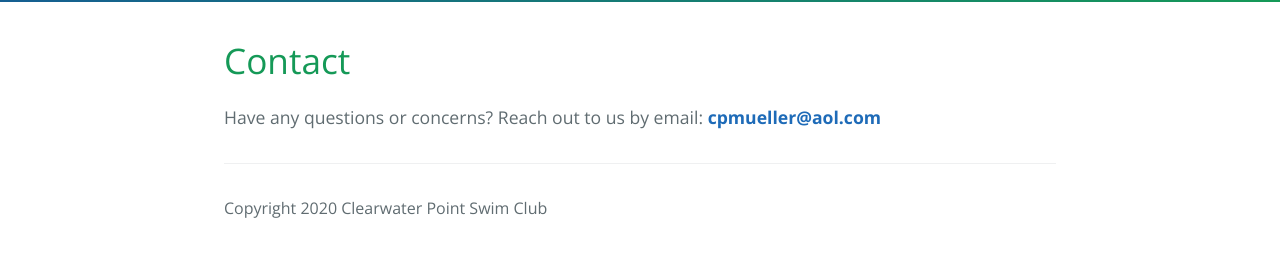
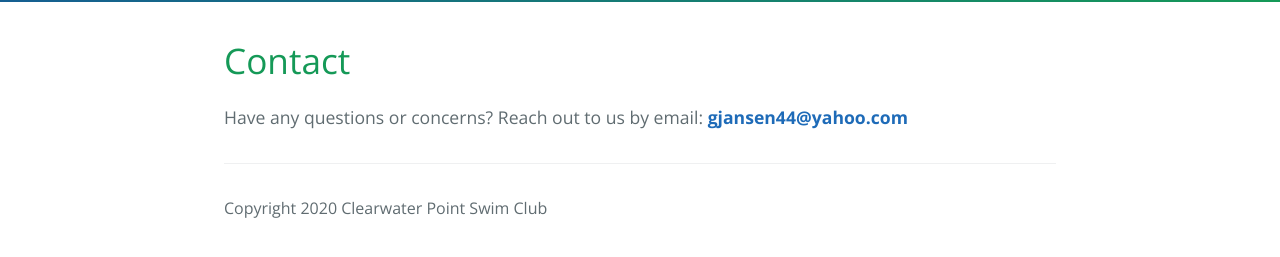
Before and after one commit to cpmueller1/cpmueller1.github.io, a Jekyll site: the page built from contact.html, in a window 1280 px wide. Shown: the part 286-543 px from the top of the page. Built offline with Jekyll 4.4.1, drawn with Linux system fonts in a browser that asks for light colours.

Commit message:
Update contact.html

```diff
--- a/contact.html
+++ b/contact.html
@@ -6,6 +6,6 @@ title: {{ site.name }}
 <div id="contact">
   <h1>Contact</h1>
   <p>
-    Have any questions or concerns? Reach out to us by email: <strong><a href="mailto:cpmueller@aol.com">cpmueller@aol.com</a></strong>
+    Have any questions or concerns? Reach out to us by email: <strong><a href="mailto:gjansen44@yahoo.com">gjansen44@yahoo.com</a></strong>
   </p>
 </div>
```
